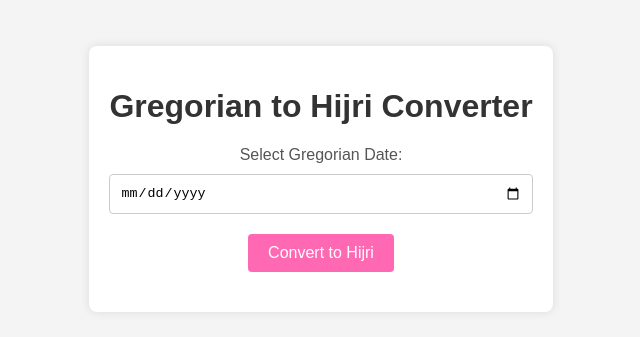
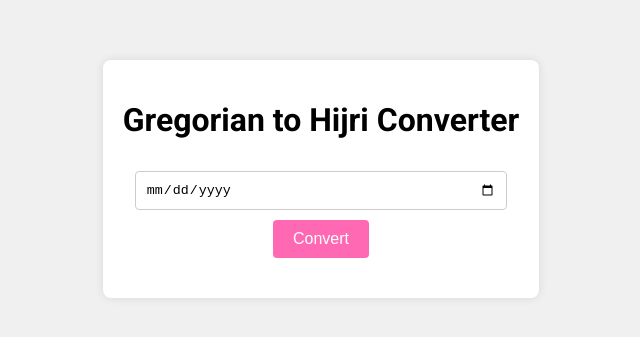
Before and after one commit to mumtaz2029/mumtaz2029.github.io, a plain HTML site: page index.html in a window 1280 px wide. Shown: the part 221-558 px from the top of the page, without its empty margins (319-959 px from the left). Drawn offline with Linux system fonts and the light colour scheme.

Commit message:
Add files via upload

```diff
--- a/index.html
+++ b/index.html
@@ -4,84 +4,72 @@
     <meta charset="UTF-8">
     <meta name="viewport" content="width=device-width, initial-scale=1.0">
     <title>Gregorian to Hijri Converter</title>
+    <link rel="stylesheet" href="https://fonts.googleapis.com/css2?family=Roboto:wght@400;700&display=swap">
     <style>
         body {
-            font-family: 'Arial', sans-serif;
-            background-color: #f4f4f4;
+            font-family: 'Roboto', sans-serif;
             display: flex;
             justify-content: center;
             align-items: center;
             height: 100vh;
             margin: 0;
+            background-color: #f0f0f0;
         }
         .container {
-            background-color: #fff;
+            text-align: center;
+            background: #fff;
             padding: 20px;
             border-radius: 8px;
             box-shadow: 0 0 10px rgba(0, 0, 0, 0.1);
-            text-align: center;
         }
-        h1 {
-            color: #333;
-        }
-        label {
-            display: block;
-            margin-bottom: 10px;
-            color: #555;
-        }
-        input[type="date"] {
+        input {
             padding: 10px;
-            width: calc(100% - 22px);
+            margin: 10px 0;
             border: 1px solid #ccc;
             border-radius: 4px;
-            margin-bottom: 20px;
+            width: calc(100% - 24px);
+            box-sizing: border-box;
         }
         button {
             padding: 10px 20px;
+            border: none;
+            border-radius: 4px;
             background-color: #ff69b4;
             color: #fff;
-            border: none;
-            border-radius: 4px;
+            font-size: 16px;
             cursor: pointer;
-            font-size: 16px;
         }
         button:hover {
-            background-color: #ff1493;
+            background-color: #ff85c0;
         }
         .result {
             margin-top: 20px;
-            color: #333;
             font-size: 18px;
+            font-weight: bold;
         }
     </style>
 </head>
 <body>
     <div class="container">
         <h1>Gregorian to Hijri Converter</h1>
-        <label for="gregorian-date">Select Gregorian Date:</label>
-        <input type="date" id="gregorian-date">
-        <button onclick="convertDate()">Convert to Hijri</button>
+        <input type="date" id="gregorianDate">
+        <button onclick="convertToHijri()">Convert</button>
         <div class="result" id="result"></div>
     </div>
 
+    <script src="https://cdnjs.cloudflare.com/ajax/libs/hijri-date/1.0.3/hijri-date.min.js"></script>
     <script>
-        function convertDate() {
-            const gregorianDate = document.getElementById('gregorian-date').value;
-            if (!gregorianDate) {
-                document.getElementById('result').innerText = 'Please select a date.';
+        function convertToHijri() {
+            const gregorianDateInput = document.getElementById('gregorianDate').value;
+            if (!gregorianDateInput) {
+                alert('Please select a Gregorian date.');
                 return;
             }
 
-            // Conversion logic here
-            const date = new Date(gregorianDate);
-            const hijriDate = new Intl.DateTimeFormat('en-TN-u-ca-islamic', {
-                weekday: 'long',
-                day: 'numeric',
-                month: 'long',
-                year: 'numeric'
-            }).format(date);
-
-            document.getElementById('result').innerText = `Hijri Date: ${hijriDate}`;
+            const gregorianDate = new Date(gregorianDateInput);
+            const hijriDate = new HijriDate(gregorianDate);
+            const resultDiv = document.getElementById('result');
+            resultDiv.innerText = `Hijri Date: ${hijriDate.format('YYYY/MM/DD')}`;
         }
     </script>
 </body>
```
